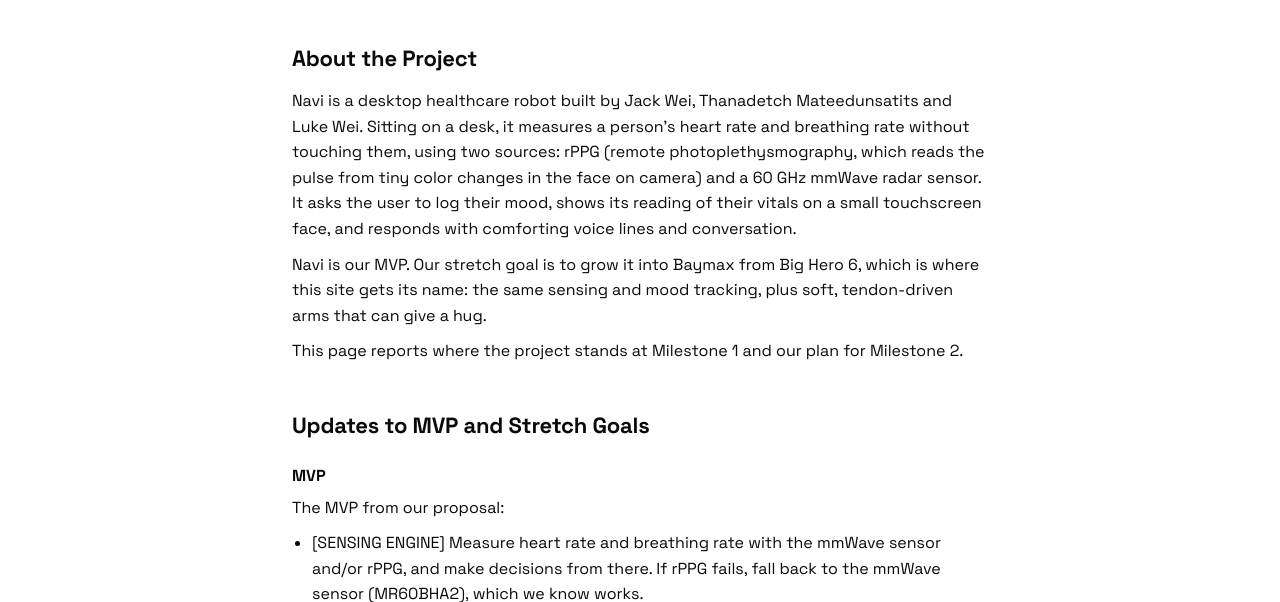
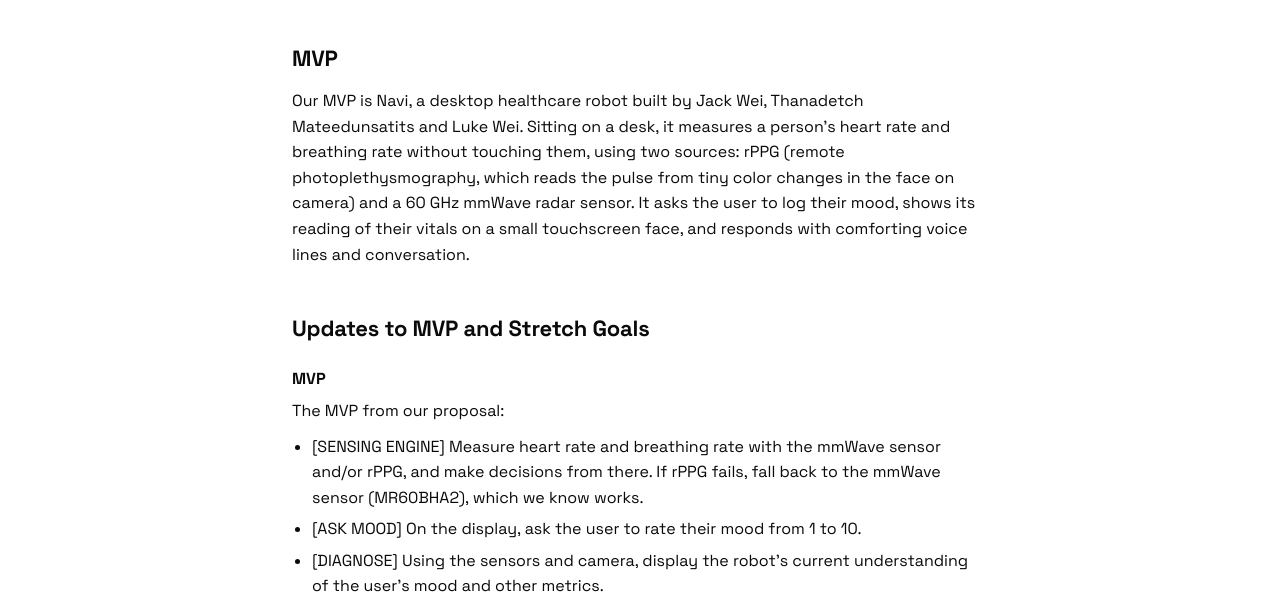
Before and after one commit to We1chJ/BaymaxPage, a plain HTML site: page m1.html in a window 1280 px wide. Shown: the part 192-794 px from the top of the page. Drawn offline with Linux system fonts and the light colour scheme.

Commit message:
Rename M1 intro section to MVP
Co-Authored-By: Claude Opus 5.5 <noreply@anthropic.com>

```diff
--- a/m1.html
+++ b/m1.html
@@ -85,10 +85,8 @@
 <main>
   <h1>Milestone 1</h1>
 
-  <h2>About the Project</h2>
-  <p>Navi is a desktop healthcare robot built by Jack Wei, Thanadetch Mateedunsatits and Luke Wei. Sitting on a desk, it measures a person's heart rate and breathing rate without touching them, using two sources: rPPG (remote photoplethysmography, which reads the pulse from tiny color changes in the face on camera) and a 60 GHz mmWave radar sensor. It asks the user to log their mood, shows its reading of their vitals on a small touchscreen face, and responds with comforting voice lines and conversation.</p>
-  <p>Navi is our MVP. Our stretch goal is to grow it into Baymax from Big Hero 6, which is where this site gets its name: the same sensing and mood tracking, plus soft, tendon-driven arms that can give a hug.</p>
-  <p>This page reports where the project stands at Milestone 1 and our plan for Milestone 2.</p>
+  <h2>MVP</h2>
+  <p>Our MVP is Navi, a desktop healthcare robot built by Jack Wei, Thanadetch Mateedunsatits and Luke Wei. Sitting on a desk, it measures a person's heart rate and breathing rate without touching them, using two sources: rPPG (remote photoplethysmography, which reads the pulse from tiny color changes in the face on camera) and a 60 GHz mmWave radar sensor. It asks the user to log their mood, shows its reading of their vitals on a small touchscreen face, and responds with comforting voice lines and conversation.</p>
 
   <h2>Updates to MVP and Stretch Goals</h2>
   <h3>MVP</h3>
```
